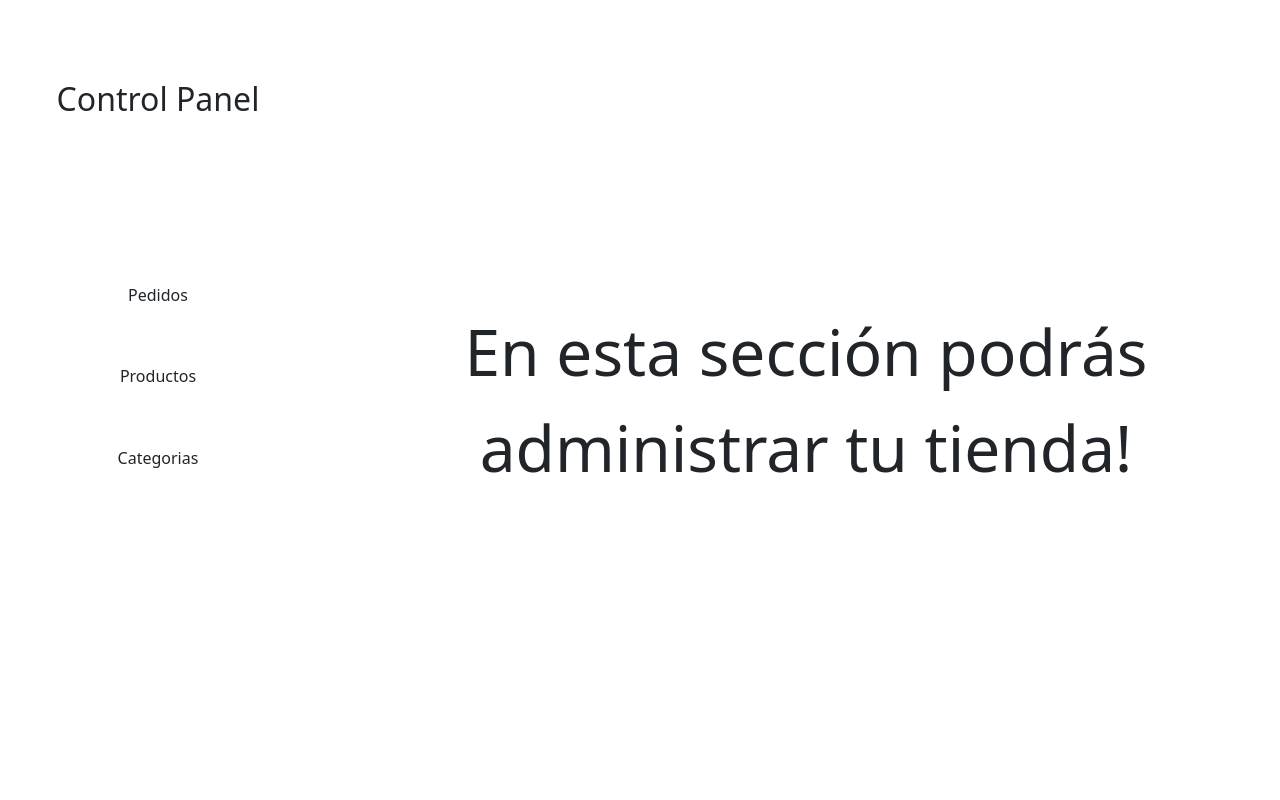
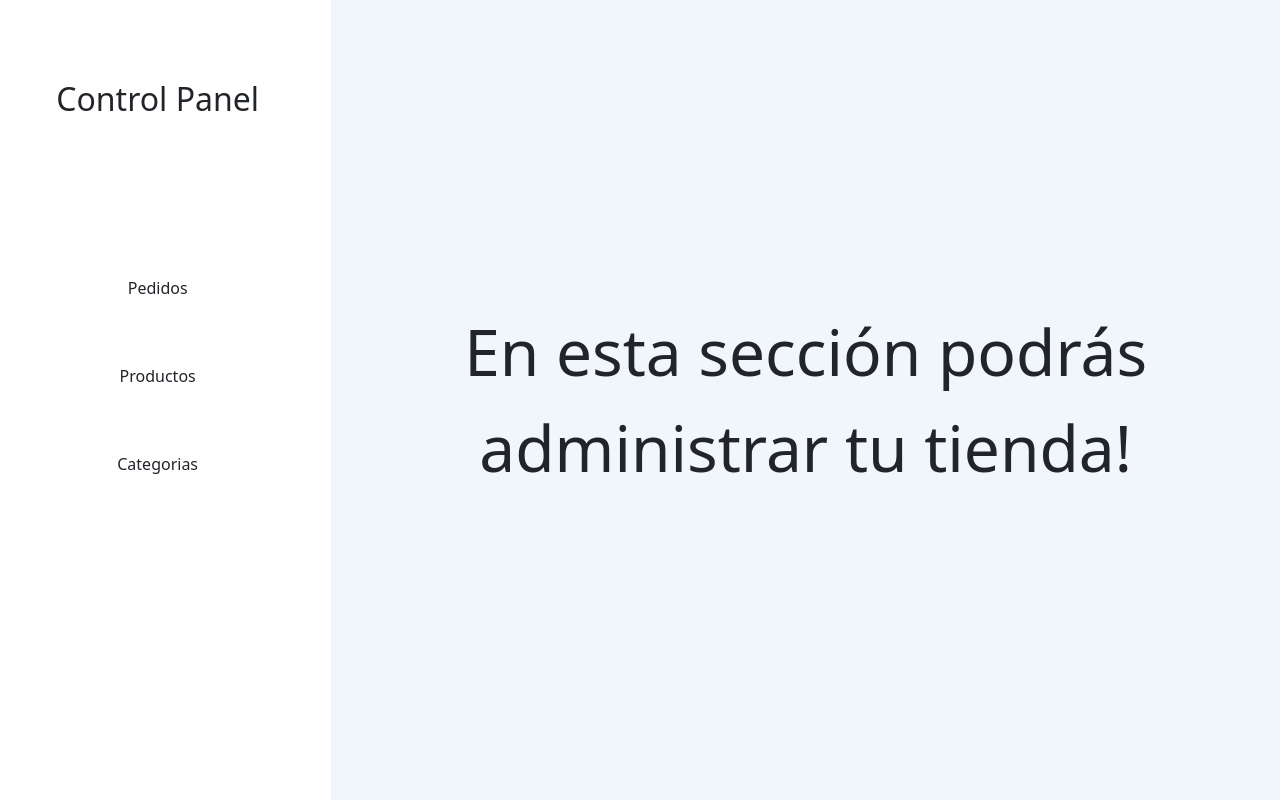
Before and after one commit to Gross-Franco/E-Commerce, a React (Create React App) app in the folder client/: page /admin in a window 1280 px wide. Built offline with nearby package versions, Linux system fonts and the light colour scheme.

Commit message:
index styles

```diff
--- a/client/src/index.css
+++ b/client/src/index.css
@@ -222,6 +222,8 @@ code {
   width: 75%;
   text-align: center;
   font-size: 4rem;
+  padding: 6rem;
+  background-color: #f1f6fc;
 }
 /* SIDE BAR */
 .side-bar--container {
@@ -249,12 +251,14 @@ code {
   cursor: pointer;
 }
 .side-bar--list-item {
-  padding: 0.8rem 3rem;
+  padding: 1rem 4rem;
 }
 .side-bar--list-item:hover {
   background: #f5f5f5;
   border-radius: 1px;
   cursor: pointer;
+  border: #232341 1px solid;
+  border-radius: 0.5rem;
 }
 /* PANEL */
 .panel--container {
@@ -330,6 +334,18 @@ code {
 }
 .panel-table--td {
   padding: 1rem;
+}
+.panel-table--td_buttons {
+  border: none;
+  background-color: white;
+  margin-right: 5px;
+}
+.panel-table--td_buttons:hover {
+  border-radius: 0.5rem;
+  background-color: #f1f6fc;
+}
+.panel-table--td_buttons:focus {
+  outline: none;
 }
 
 /* ADD PRODUCTS */
```
